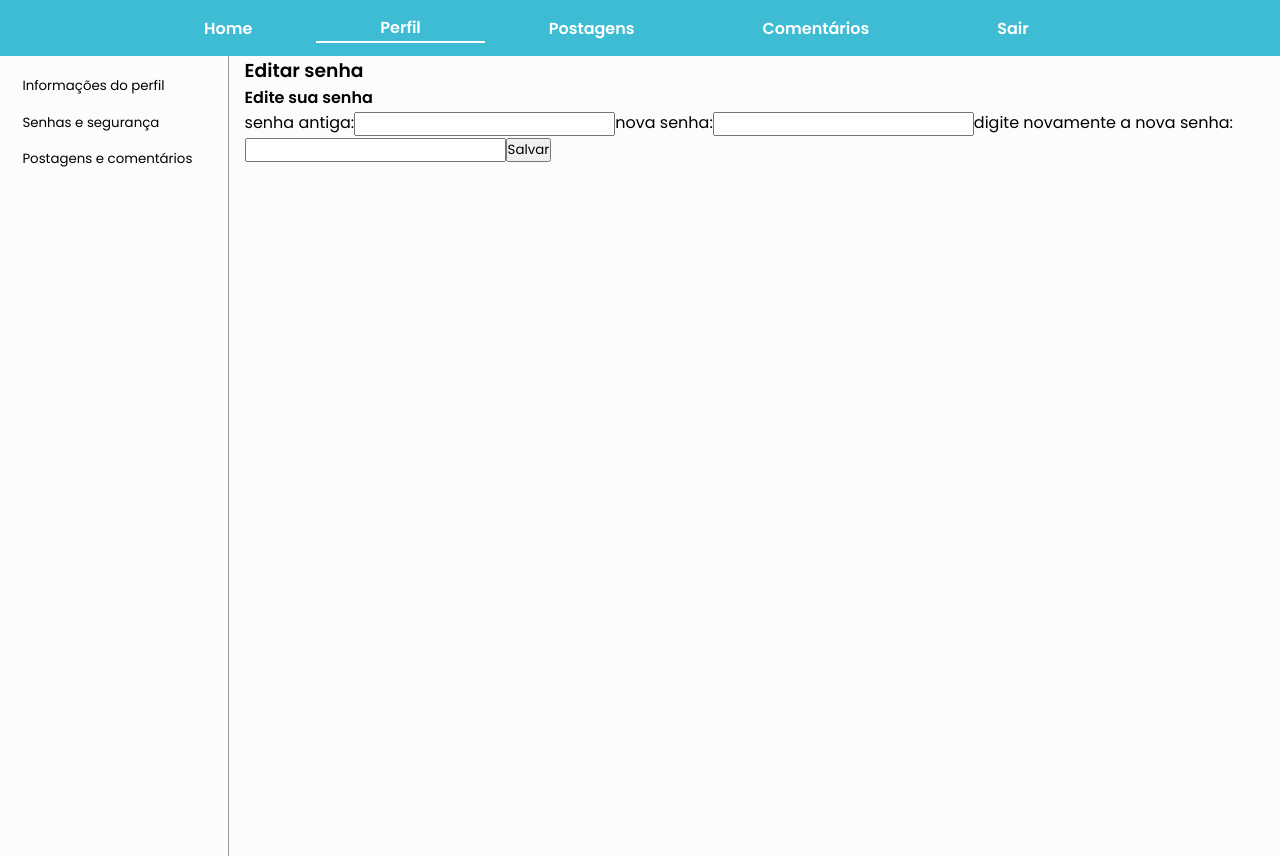
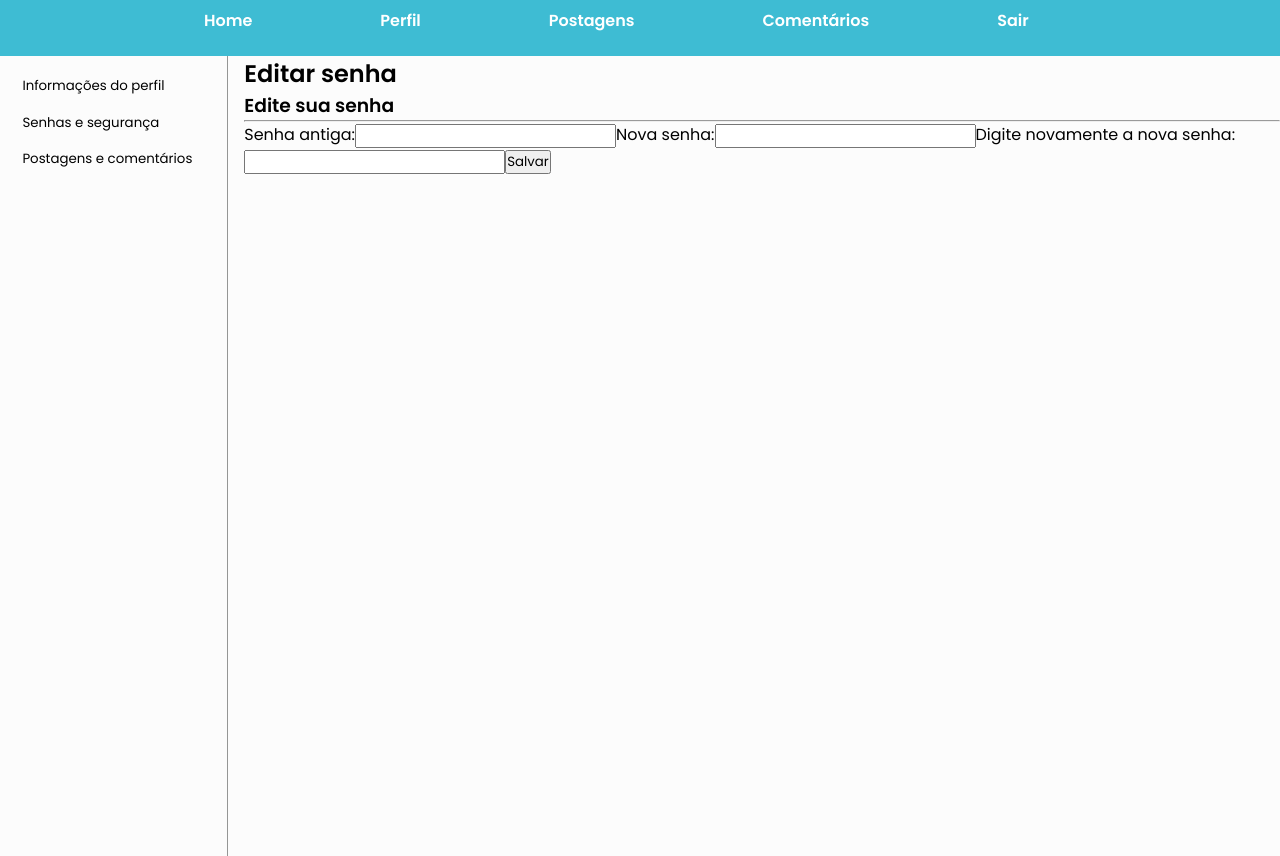
Before and after one commit to stack-over-code-atlantico/supermercadosq-fe, a React (Vite) app in the folder supermercadosq/: page /profile in a window 1280 px wide. Both pictures are taken after a click on the button "Senhas e segurança". Built offline with nearby package versions, Linux system fonts and the light colour scheme.

Commit message:
Feat: estilizado o o link da sidebar senhas e segurança

```diff
--- a/supermercadosq/src/components/NavBarSecond/styles.jsx
+++ b/supermercadosq/src/components/NavBarSecond/styles.jsx
@@ -7,36 +7,13 @@ export const Nav = styled.nav`
   display: flex;
   justify-content: center;
   padding: 0.5rem calc((100vw - 1000px)/2);
-  z-index: 10;
   position: fixed;
 `;
 
+
 export const NavbarContainer = styled.div`
-  display: flex;
   justify-content: space-between;
   height: 100%;
-`;
-
-
-export const NavLink = styled(Link)`
-  color: var(--color-white);
-  display: flex;
-  align-items: center;
-  text-decoration: none;
-  font-weight: bold;
-  padding: 0 4rem;
-  height: 100%;
-  cursor: pointer;
-
-  @media screen and (max-width: 768px) {
-    text-align: center;
-    padding: 2rem;
-    width: 100%;
-    display: table;
-    &:hover {
-      transition: all 0.3s ease;
-    }
-  }
 `;
 
 
@@ -46,6 +23,7 @@ export const NavMenu = styled.ul`
   text-align: center;
   list-style: none;
   margin-right: 8vw;
+
 
   @media screen and (max-width: 850px){
     margin-right: 5vw;
@@ -65,14 +43,20 @@ export const NavMenu = styled.ul`
   }
 `;
 
+
 export const NavItem = styled.li`
-  height: 30px;
-  &:hover {
+  height: 26px;
+  border-bottom: 2px solid transparent;
+
+  &:hover{
     border-bottom: 2px solid var(--color-white);
   }
-  .borderbottom {
+
+  #borderbottom {
     border-bottom: 2px solid var(--color-white);
   }
+
+
 
   @media screen and (max-width: 768px) {
     width: 100%;
@@ -81,3 +65,25 @@ export const NavItem = styled.li`
     }
   }
 `;
+
+
+export const NavLink = styled(Link)`
+  color: var(--color-white);
+  align-items: center;
+  text-decoration: none;
+  font-weight: bold;
+  padding: 0 4rem;
+  height: 100%;
+  cursor: pointer;
+
+
+  @media screen and (max-width: 768px) {
+    text-align: center;
+    padding: 2rem;
+    width: 100%;
+    display: table;
+    &:hover {
+      transition: all 0.3s ease;
+    }
+  }
+`;
--- a/supermercadosq/src/components/PasswordSecurity/PasswordSecurity.jsx
+++ b/supermercadosq/src/components/PasswordSecurity/PasswordSecurity.jsx
@@ -25,24 +25,25 @@ export default class PasswordSecurityForm extends React.Component {
     return (
        <>
         <ProfileInformationContainer>
-            <h3>Editar senha</h3>
-            <h4>Edite sua senha</h4>
+            <h2 className="title">Editar senha</h2>
+            <h3 className="subtitle">Edite sua senha</h3>
+            <hr/>
             <form onSubmit={this.handleSubmit}>
               <label>
-                senha antiga:
+                Senha antiga:
                 <input type="text" value={this.state.value} onChange={this.handleChange} />
               </label>
 
               <label>
-                nova senha:
+                Nova senha:
                 <input type="text" value={this.state.value} onChange={this.handleChange} />
               </label>
 
               <label>
-                digite novamente a nova senha:
+                Digite novamente a nova senha:
                 <input type="text" value={this.state.value} onChange={this.handleChange} />
               </label>
-              <input type="submit" value="Salvar" />
+              <input id="button" type="submit" value="Salvar" />
             </form>
           </ProfileInformationContainer>
        </>
```
